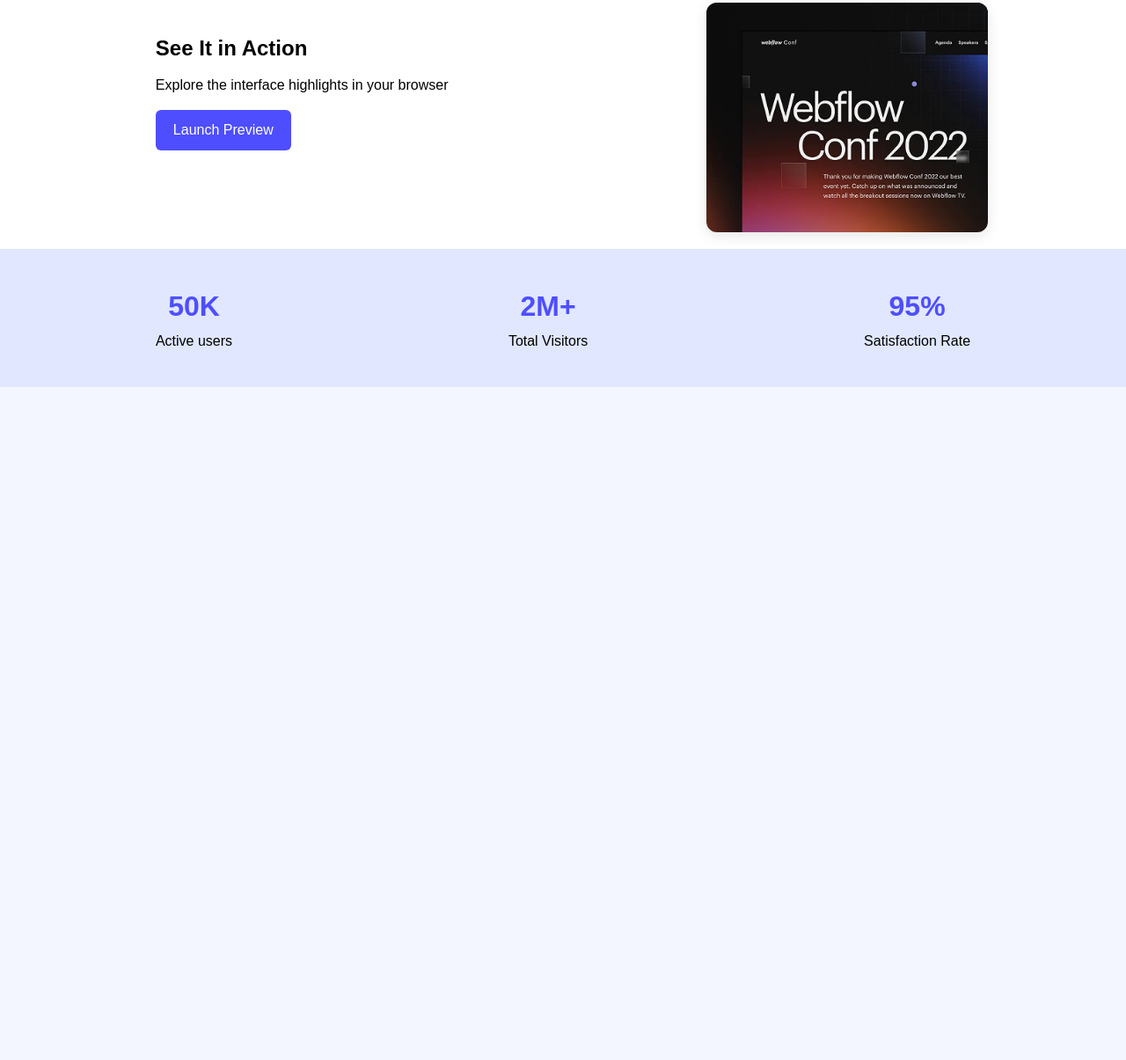
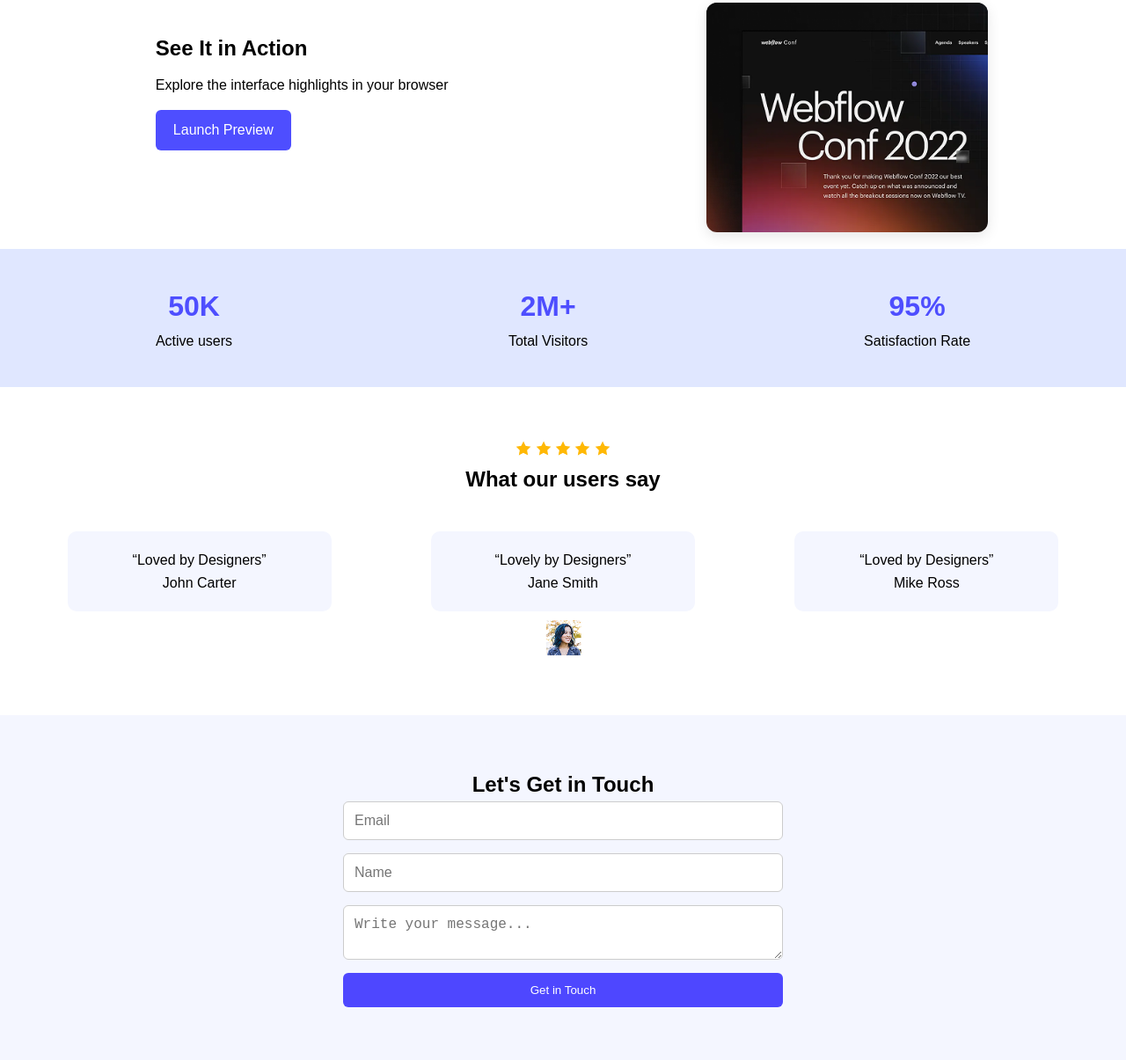
Before and after one commit to anik257/PH-Assignment-1, a plain HTML site: page index.html in a window 1280 px wide. Shown: the part 487-1692 px from the top of the page at 88% size. Before the commit the page ends 927 px from the top, so only its background shows below. Drawn offline with Linux system fonts and the light colour scheme.

Commit message:
lets get in touch add

```diff
--- a/index.html
+++ b/index.html
@@ -41,6 +41,40 @@
       <p>Satisfaction Rate</p>
     </div>
   </section>
+<section class="testimonials">
+    <img src="Assets/icon-star.png" alt="Top Decoration" class="decor top" />
+    <img src="Assets/icon-star.png" alt="Top Decoration" class="decor top" />
+    <img src="Assets/icon-star.png" alt="Top Decoration" class="decor top" />
+    <img src="Assets/icon-star.png" alt="Top Decoration" class="decor top" />
+    <img src="Assets/icon-star.png" alt="Top Decoration" class="decor top" />
+
+  <h2>What our users say</h2>
+  <div class="testimonial-list">
+    <div class="testimonial">
+      <p>“Loved by Designers”</p>
+      <span>John Carter</span>
+    </div>
+    <div class="testimonial">
+      <p>“Lovely by Designers”</p>
+      <span>Jane Smith</span>
+    </div>
+    <div class="testimonial">
+      <p>“Loved by Designers”</p>
+      <span>Mike Ross</span>
+    </div>
+  </div>
+
+  <img src="Assets/avatar.png" alt="Bottom Decoration" class="decor bottom" />
+</section>
+<section class="contact">
+    <h2>Let's Get in Touch</h2>
+    <form>
+      <input type="email" placeholder="Email" required />
+      <input type="text" placeholder="Name" required />
+      <textarea placeholder="Write your message..."></textarea>
+      <button type="submit">Get in Touch</button>
+    </form>
+  </section>
 
 
 </body>
```
